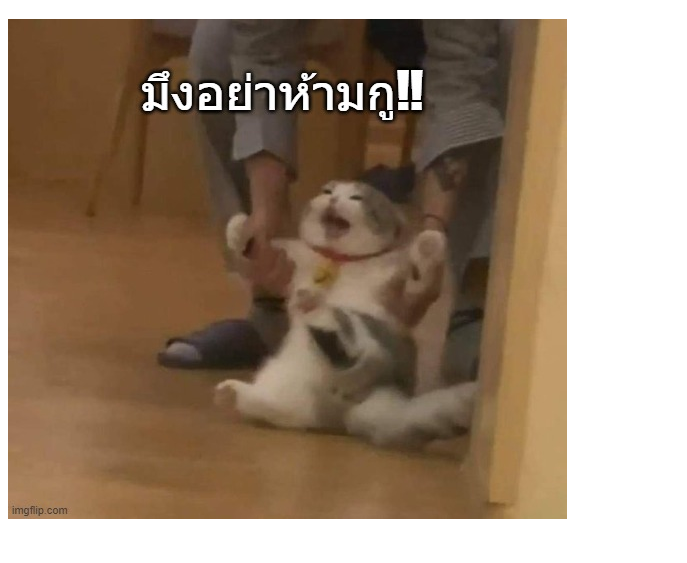
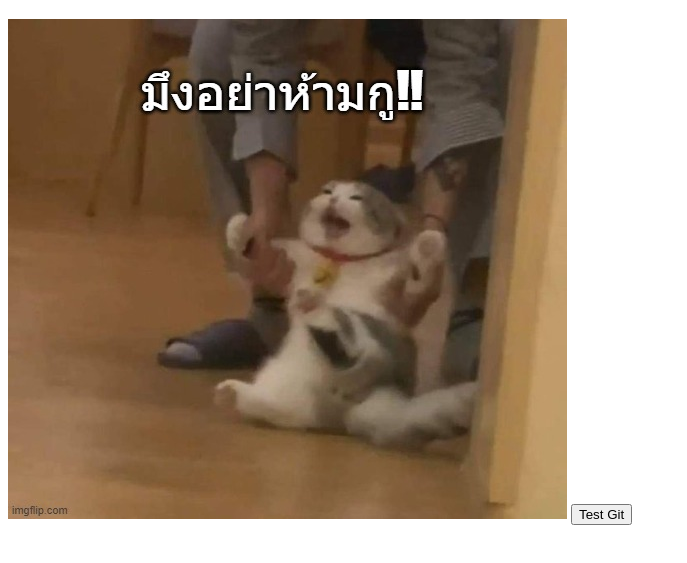
Before and after one commit to SimplyBenz/TestGit, a plain HTML site: page index.html in a window 1280 px wide. Shown: the part 61-624 px from the top of the page, without its empty margins (0-687 px from the left). Drawn offline with Linux system fonts and the light colour scheme.

Commit message:
Update index.html

```diff
--- a/index.html
+++ b/index.html
@@ -8,6 +8,7 @@
 <body>
     <h1>Hello World!</h1>
     <img src="cat.jpg">
+    <input type="button" value="Test Git">
 </body>
 
 </html>
```
